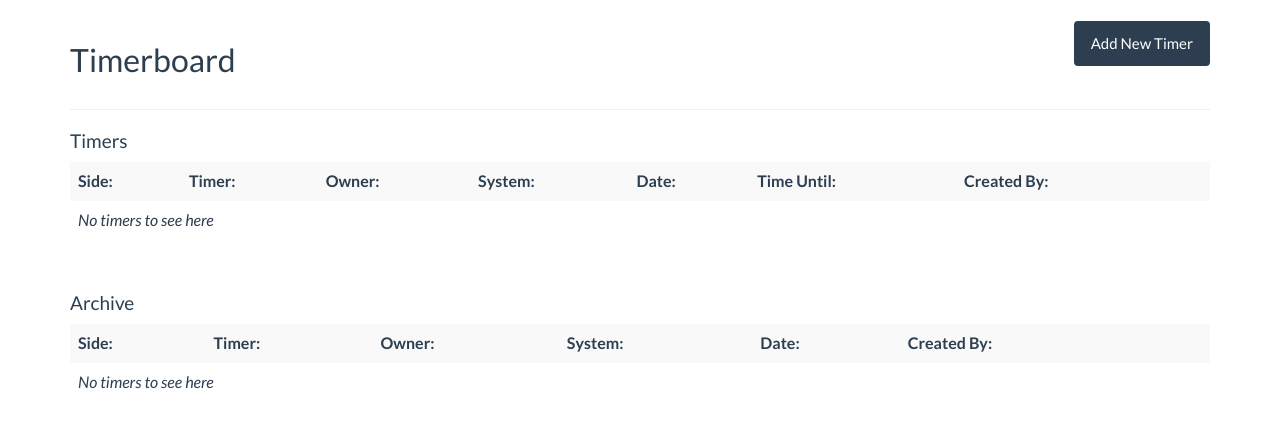
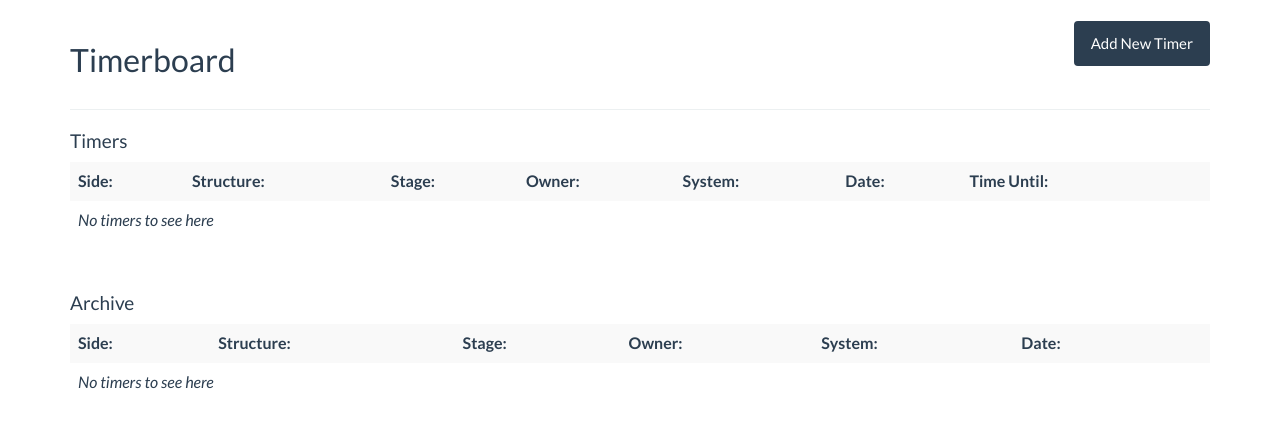
Before and after one commit to skyride/avrse-auth, a Django app: page /timerboard/ in a window 1280 px wide. Shown: the part 60-488 px from the top of the page. Run offline with Django 3.2, Linux system fonts and the light colour scheme; the visitor is signed in with stand-in values (Sample User, id 1); data that the repository does not hold is empty; parts of the project's set-up code (start-up, migrations or seed data) failed here and were passed over; some libraries are stand-ins or nearby versions.

Commit message:
Improved index listing

```diff
--- a/timerboard/templates/timerboard/index.html
+++ b/timerboard/templates/timerboard/index.html
@@ -20,12 +20,12 @@
 <table class="table table-striped">
   <tr>
     <th>Side:</th>
-    <th>Timer:</th>
+    <th>Structure:</th>
+    <th>Stage:</th>
     <th>Owner:</th>
     <th>System:</th>
     <th>Date:</th>
     <th>Time Until:</th>
-    <th>Created By:</th>
     <th></th>
   </tr>
 
@@ -36,8 +36,9 @@
   {% endif %}
   {% for timer in timers %}
     <tr>
-      <td>{{ timer.get_side_display }}</td>
-      <td>{{ timer.structure.name }} {{ timer.get_stage_display }} - <i>{{ timer.name }}</i></td>
+      <td><span class="{{ timer|side_class }}">{{ timer.get_side_display }}</span></td>
+      <td>{{ timer.structure.name }} - <i>{{ timer.name }}</i></td>
+      <td>{{ timer.get_stage_display }}</td>
       <td>{{ timer.owner }}</td>
       <td>{{ timer.system.name }}</td>
       <td>{{ timer.date }}</td>
@@ -46,7 +47,6 @@
       {% else %}
         <td>Started {{ timer.time_until.total_seconds|mul:-1|time }} ago</td>
       {% endif %}
-      <td>{{ timer.created_by.profile.character.name }}</td>
       <td>
         {% if timer|user_can_edit:user %}
         <a class="btn btn-success btn-xs" href="{% url 'timerboard:edit' timer.id %}">
@@ -66,11 +66,11 @@
 <table class="table table-striped">
   <tr>
     <th>Side:</th>
-    <th>Timer:</th>
+    <th>Structure:</th>
+    <th>Stage:</th>
     <th>Owner:</th>
     <th>System:</th>
     <th>Date:</th>
-    <th>Created By:</th>
     <th></th>
   </tr>
 
@@ -81,12 +81,12 @@
   {% endif %}
   {% for timer in archive %}
     <tr>
-      <td>{{ timer.get_side_display }}</td>
-      <td>{{ timer.structure.name }} {{ timer.get_stage_display }} - <i>{{ timer.name }}</i></td>
+      <td class="{{ timer|side_class }}">{{ timer.get_side_display }}</td>
+      <td>{{ timer.structure.name }} - <i>{{ timer.name }}</i></td>
+      <td>{{ timer.get_stage_display }}</td>
       <td>{{ timer.owner }}</td>
       <td>{{ timer.system.name }}</td>
       <td>{{ timer.date }}</td>
-      <td>{{ timer.created_by.profile.character.name }}</td>
       <td>
         {% if timer|user_can_edit:user %}
         <a class="btn btn-success btn-xs" href="{% url 'timerboard:edit' timer.id %}">
```
Also changed, not shown: timerboard/templatetags/timertags.py (+8 -0 lines).
